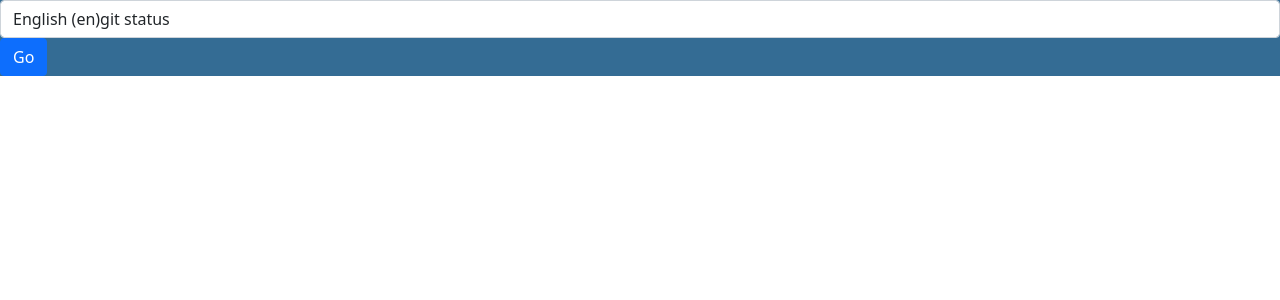
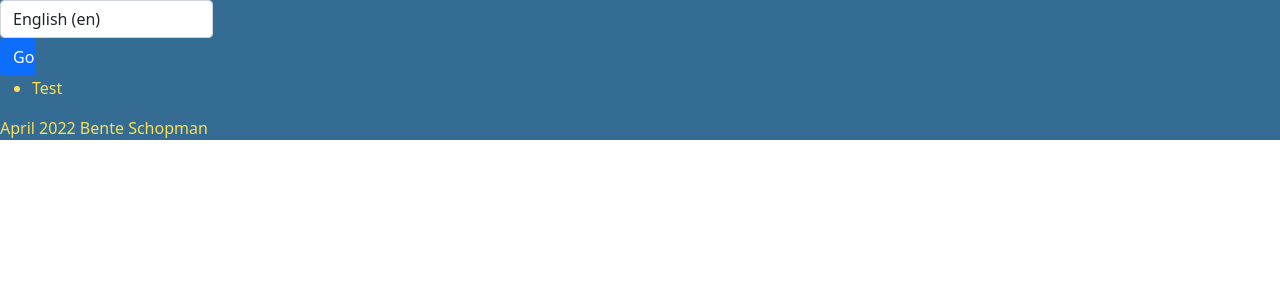
Before and after one commit to SchopmanBente/portfolio, a Django app: template portfolio/templates/base.html in a window 1280 px wide. Shown: the top 300 px of the page. Run offline with Django 4.2, Linux system fonts and the light colour scheme; the template is opened without the code that fills it, so the values that code supplies are empty; parts of the project's set-up code (start-up, migrations or seed data) failed here and were passed over.

Commit message:
Added Footer and styled the header

```diff
--- a/portfolio/portfolio/settings.py
+++ b/portfolio/portfolio/settings.py
@@ -44,7 +44,6 @@ INSTALLED_APPS = [
     'app_portfolio',
     'app_skills',
     'app_landingpage',
-    'app_nl',
 ]
 
 MIDDLEWARE = [
--- a/portfolio/portfolio/urls.py
+++ b/portfolio/portfolio/urls.py
@@ -31,7 +31,6 @@ urlpatterns += static(settings.STATIC_URL, document_root=settings.STATIC_ROOT)
 urlpatterns += static(settings.MEDIA_URL, document_root=settings.MEDIA_ROOT)
 
 i18n_patterns = [
-    path(_('nl/'), include('app_nl.urls')),
     path('', include('app_landingpage.urls')),
 ]
 urlpatterns += i18n_patterns
--- a/portfolio/static/stylesheets/style.css
+++ b/portfolio/static/stylesheets/style.css
@@ -3,6 +3,12 @@ body{
 }
 
 header {
+    align-content: center;
+    background-color: #346C94;
+    color: #FCDF54
+}
+
+footer {
     align-content: center;
     background-color: #346C94;
     color: #FCDF54
--- a/portfolio/templates/base.html
+++ b/portfolio/templates/base.html
@@ -14,13 +14,13 @@
 {% include "header.html" %}
 <div class="container">
 
-        {% block scripts %}
-        {% endblock %}
-        {% block content %}
-        {% endblock %}
-        {% include "footer.html" %}
+    {% block scripts %}
+    {% endblock %}
+    {% block content %}
+    {% endblock %}
+
 
 </div>
-
+{% include "footer.html" %}
 </body>
 </html>
--- a/portfolio/templates/footer.html
+++ b/portfolio/templates/footer.html
@@ -0,0 +1,3 @@
+<footer>
+    April 2022 Bente Schopman
+</footer>
--- a/portfolio/templates/header.html
+++ b/portfolio/templates/header.html
@@ -1,7 +1,7 @@
 {% load static %}
 {% load i18n %}
 <header>
-    <form action="{% url 'set_language' %}" method="post" class="form-group">
+    <form action="{% url 'set_language' %}" method="post" class="form-group col-3 col-sm-3 col-md-3 col-lg-2 col-xl-2">
         {% csrf_token %}
         <input name="next" type="hidden" value="{{ redirect_to }}">
         <select name="language" class="form-control">
@@ -10,11 +10,22 @@
             {% get_language_info_list for LANGUAGES as languages %}
             {% for language in languages %}
            <option value="{{ language.code }}"{% if language.code == LANGUAGE_CODE %} selected{% endif %}>
-                {{ language.name_local }} ({{ language.code }})git status
+                {{ language.name_local }} ({{ language.code }})
 
             </option>
             {% endfor %}
         </select>
-        <input type="submit" class="btn btn-primary" value="Go">
+        <input type="submit" class="btn btn-primary col-3 col-sm-3 col-md-3 col-lg-2 col-xl-2" value="Go">
     </form>
+        {% if request.path == "/" %}
+            <p hidden> Het menu komt later!</p>
+        {% else %}
+            <nav>
+                <ul>
+                    <li> Test </li>
+                </ul>
+            </nav>
+        {% endif %}
+
+
 </header>
```
